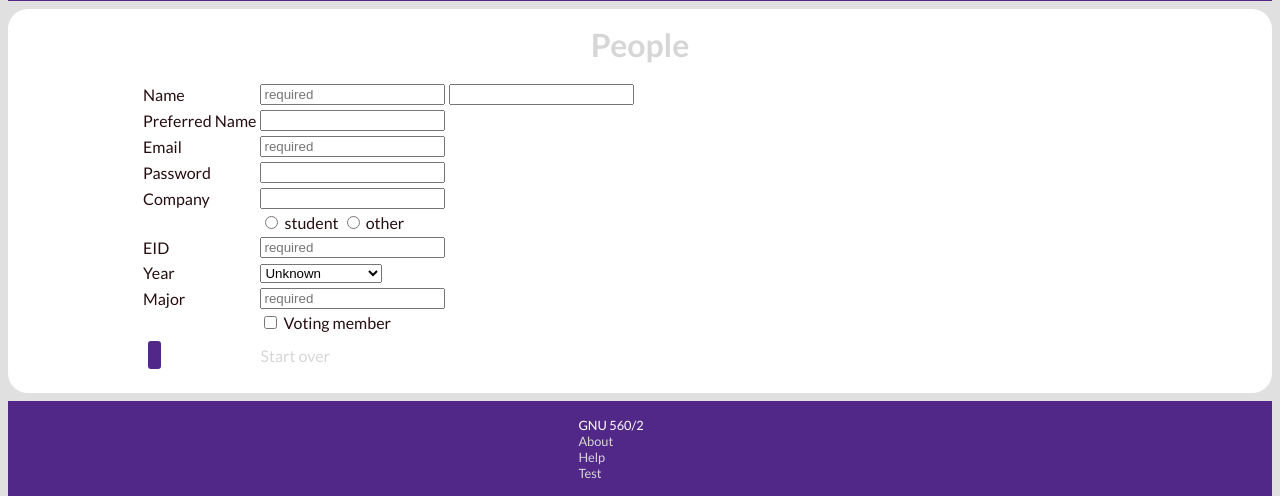
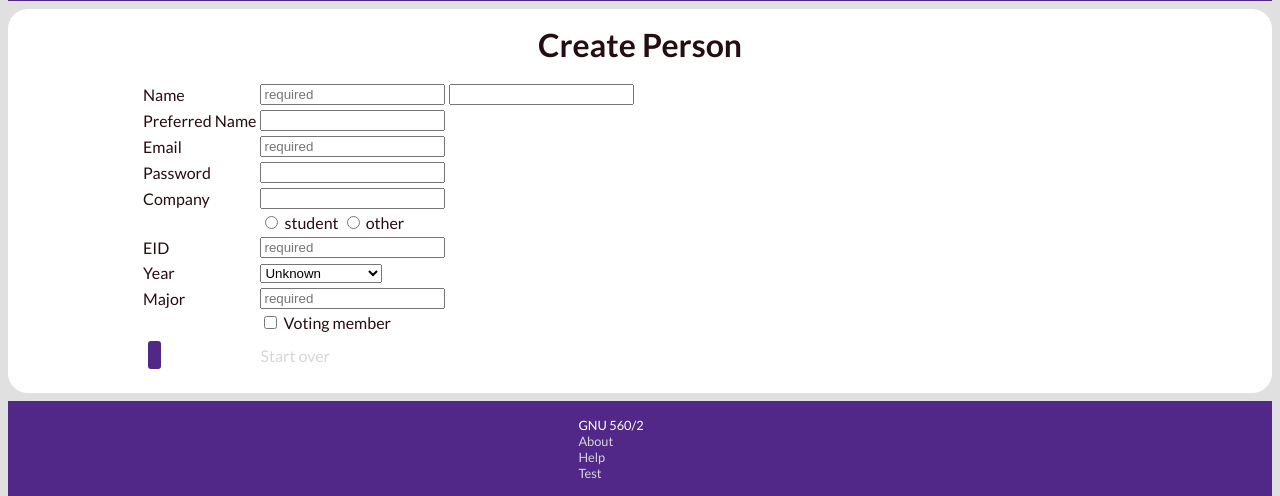
Before and after one commit to jhauserw3241/cdcdb-webserver, a Python web app: template templates/people/new.html in a window 1280 px wide. Shown: the part 129-625 px from the top of the page. Run offline with Jinja, Linux system fonts and the light colour scheme; the template is opened without the code that fills it, so the values that code supplies are empty.

Commit message:
Fix the title color

```diff
--- a/templates/people/new.html
+++ b/templates/people/new.html
@@ -1,7 +1,7 @@
 {% extends 'base.html' %}
 {% block title %}Create/Edit Person{% endblock %}
 {% block body %}
-	<h1><a href='/people/'>People</a></h1>
+	<h1>Create Person</h1>
 	<ul id='errors'>
 	{% for err in errors %}
 		<li>{{ err }}</li>
```
